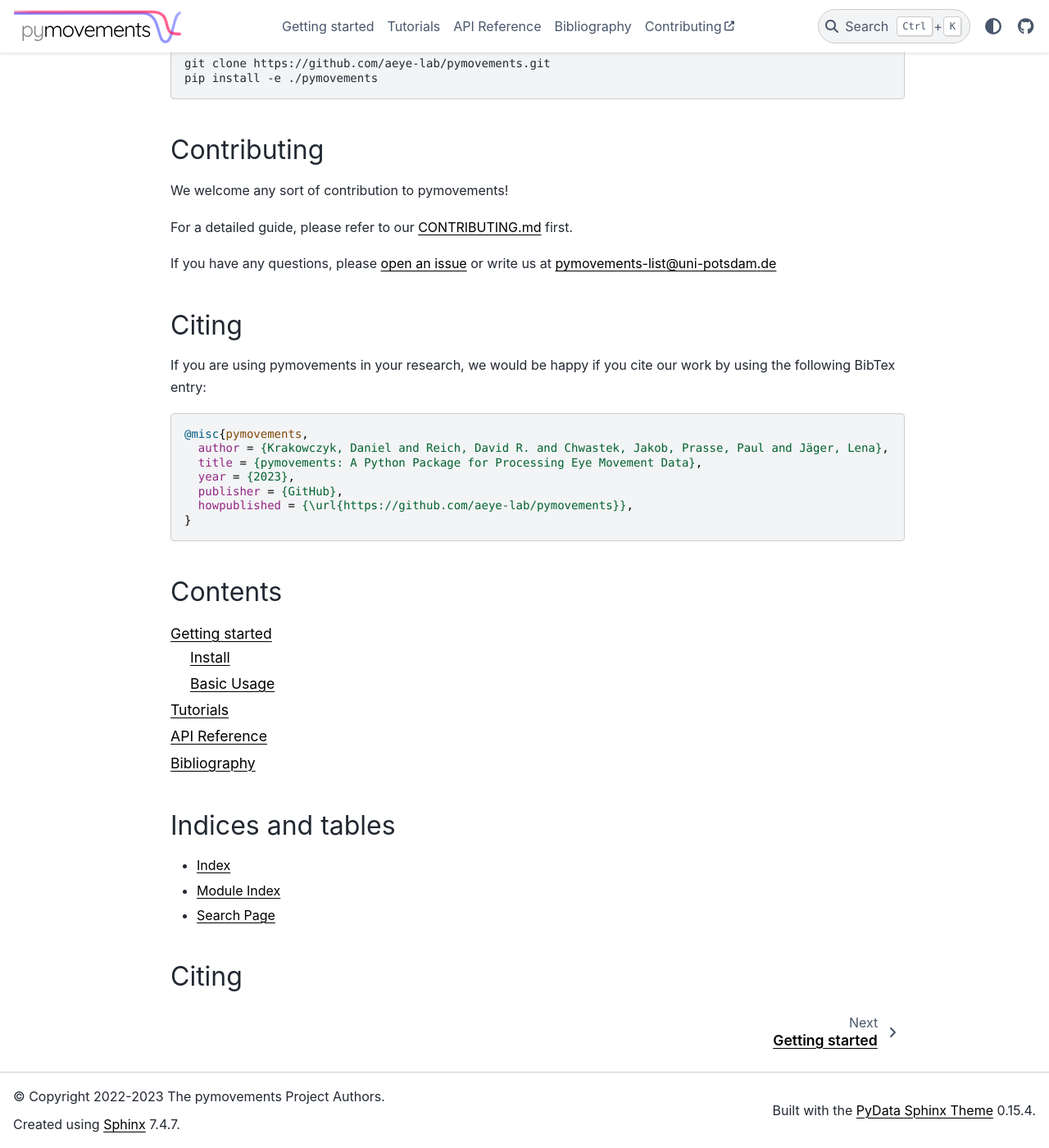
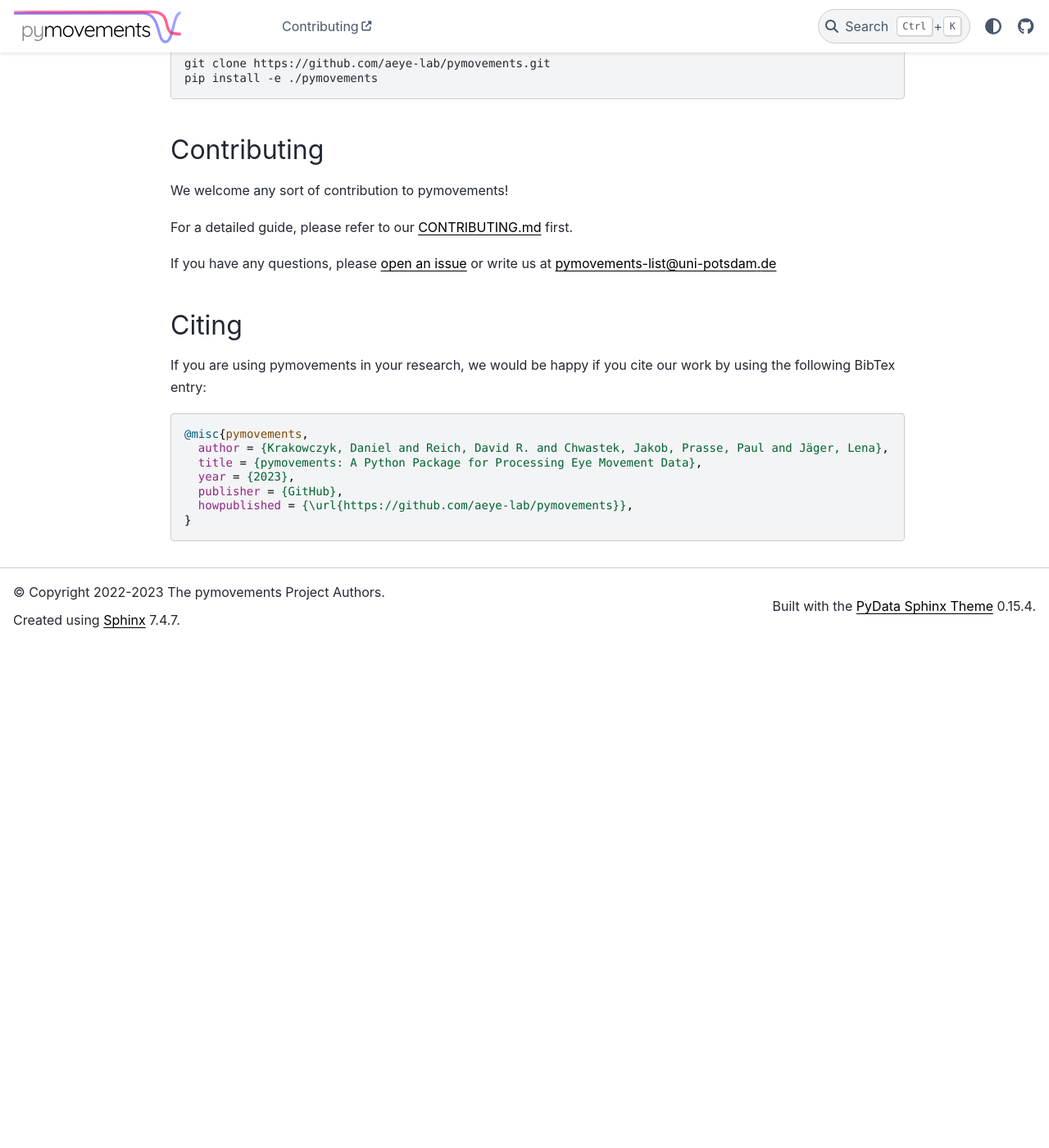
Before and after one commit to aeye-lab/pymovements, a Sphinx documentation site: the page built from docs/source/index.rst, in a window 1280 px wide and 1400 px high, scrolled down 1589 px. Shown: the whole window at 82% size. Built offline with Sphinx 7.4.7 and the PyData theme 0.15.4, drawn with Linux system fonts in a browser that asks for light colours; the version number is read from the project's files by our own code; after the commit the page ends 2375 px from its top, so only the background shows below that.

Commit message:
Docs: Remove table of contents from old style sphinx doc

```diff
--- a/docs/source/index.rst
+++ b/docs/source/index.rst
@@ -3,26 +3,3 @@ Welcome to the pymovements documentation!
 =========================================
 
 .. mdinclude:: ../../README.md
-
-Contents
---------
-
-.. toctree::
-   :maxdepth: 2
-
-   getting-started
-   tutorial/index
-   reference/index
-   bibliography
-
-
-Indices and tables
-------------------
-
-* :ref:`genindex`
-* :ref:`modindex`
-* :ref:`search`
-
-
-Citing
-------
```
